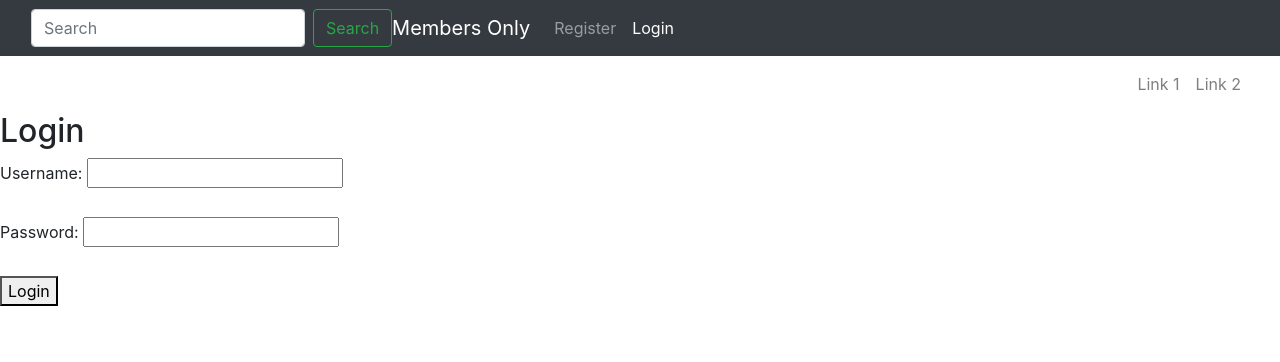
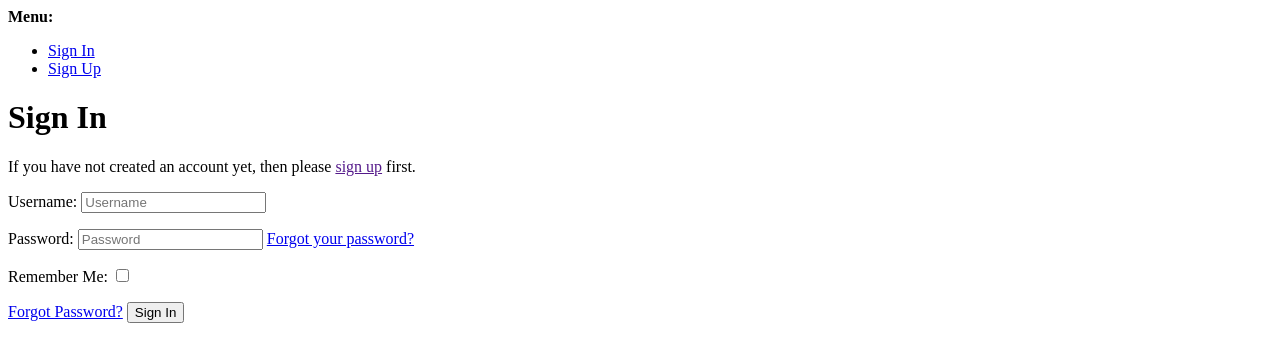
Before and after one commit to CeciliaSG/members-only, a Django app: page /accounts/login/ in a window 1280 px wide. Shown: the top 362 px of the page. Run offline with Django 4.2, Linux system fonts and the light colour scheme; some libraries are stand-ins or nearby versions.

Commit message:
Connect signup with Allauth, and redirect links on signin to signup

```diff
--- a/city_guide/urls.py
+++ b/city_guide/urls.py
@@ -22,7 +22,7 @@ from content_management.views import home
 
 urlpatterns = [
 
-    path('accounts/', include('django.contrib.auth.urls')),
+    #path('accounts/', include('django.contrib.auth.urls')),
     path("accounts/", include("allauth.urls")),
     path('admin/', admin.site.urls),
     path('core/', register, name='registration'),
--- a/core/signals.py
+++ b/core/signals.py
@@ -1,13 +1,13 @@
 from django.db.models.signals import post_save
 from django.dispatch import receiver
 from django.contrib.auth.models import User
-from .models import Profile
+from .models import UserProfile
 
 @receiver(post_save, sender=User)
 def create_user_profile(sender, instance, created, **kwargs):
     if created:
-        Profile.objects.create(user=instance)
+        UserProfile.objects.create(user=instance)
 
 @receiver(post_save, sender=User)
 def save_user_profile(sender, instance, **kwargs):
-    instance.profile.save()
+    instance.userprofile.save()
--- a/core/templates/registration/login.html
+++ /dev/null
@@ -1,22 +0,0 @@
-{% extends 'base.html' %}
-
-{% block content %}
-
-<body>
-    <h2>Login</h2>
-    <form method="post">
-        {% csrf_token %}
-        <label for="username">Username:</label>
-        <input type="text" id="username" name="username" required><br><br>
-        <label for="password">Password:</label>
-        <input type="password" id="password" name="password" required><br><br>
-        <button type="submit">Login</button>
-    </form>
-    {% if messages %}
-    {% for message in messages %}
-    <p>{{ message }}</p>
-    {% endfor %}
-    {% endif %}
-</body>
-
-{% endblock %}
--- a/core/views.py
+++ b/core/views.py
@@ -2,7 +2,7 @@ from django.contrib import messages
 from django.shortcuts import render, redirect
 from django.contrib.auth import authenticate, login, logout
 from django.contrib.auth.decorators import login_required
-from .forms import UserProfileForm
+from .forms import UserForm, UserProfileForm
 from django.contrib.auth.forms import UserCreationForm
 from django.db import transaction
 
@@ -36,7 +36,7 @@ def login(request):
             return redirect('home')
         else:
             messages.error(request, 'Invalid username or password.')
-    return render(request, 'registration/login.html')
+    return render(request, 'socialaccount/signup.html')
 
 def logout(request):
     logout(request)
--- a/templates/account/base.html
+++ b/templates/account/base.html
@@ -1,6 +1,7 @@
 {% load i18n %}
 <!DOCTYPE html>
 <html>
+
 <head>
   <meta http-equiv="X-UA-Compatible" content="IE=edge">
   <meta name="viewport" content="width=device-width, initial-scale=1.0">
@@ -8,6 +9,7 @@
   {% block extra_head %}
   {% endblock extra_head %}
 </head>
+
 <body>
   {% block body %}
 
@@ -30,7 +32,7 @@
       <li><a href="{% url 'account_logout' %}">{% trans "Sign Out" %}</a></li>
       {% else %}
       <li><a href="{% url 'account_login' %}">{% trans "Sign In" %}</a></li>
-        <li><a href="{% url 'account_signup' %}">{% trans "Sign Up" %}</a></li>
+      <li><a href="{% url 'registration' %}">{% trans "Sign Up" %}</a></li>
       {% endif %}
     </ul>
   </div>
@@ -40,4 +42,5 @@
   {% block extra_body %}
   {% endblock extra_body %}
 </body>
+
 </html>
--- a/templates/account/login.html
+++ b/templates/account/login.html
@@ -1,5 +1,4 @@
 {% extends "account/base.html" %}
-
 {% load i18n %}
 {% load account socialaccount %}
 
@@ -13,8 +12,8 @@
 
 {% if socialaccount_providers %}
 <p>{% blocktrans with site.name as site_name %}Please sign in with one
-of your existing third party accounts. Or, <a href="{{ signup_url }}">sign up</a>
-for a {{ site_name }} account and sign in below:{% endblocktrans %}</p>
+  of your existing third party accounts. Or, <a href="{{ url 'registration' }}">sign up</a>
+  for a {{ site_name }} account and sign in below:{% endblocktrans %}</p>
 
 <div class="socialaccount_ballot">
 
@@ -30,7 +29,7 @@ for a {{ site_name }} account and sign in below:{% endblocktrans %}</p>
 
 {% else %}
 <p>{% blocktrans %}If you have not created an account yet, then please
-<a href="{{ signup_url }}">sign up</a> first.{% endblocktrans %}</p>
+  <a href="{{ url 'registration' }}">sign up</a> first.{% endblocktrans %}</p>
 {% endif %}
 
 <form class="login" method="POST" action="{% url 'account_login' %}">
--- a/templates/base.html
+++ b/templates/base.html
@@ -1,6 +1,6 @@
 {% url 'home' as home_url %}
 {% url 'account_login' as login_url %}
-{% url 'account_signup' as signup_url %}
+<!-- {% url 'account_signup' as signup_url %} -->
 {% url 'account_logout' as logout_url %}
 
 <!DOCTYPE html>
@@ -54,7 +54,7 @@
                     {% else %}
                     <li class="nav-item">
                         <a class="nav-link {% if request.path == signup_url %}active{% endif %}" aria-current="page"
-                            href="{% url 'account_signup' %}">Register</a>
+                            href="{% url 'registration' %}">Register</a>
                     </li>
                     <li class="nav-item">
                         <a class="nav-link {% if request.path == login_url %}active{% endif %}" aria-current="page"
```
Also changed, not shown: templates/openid/login.html (+5 -5 lines). Lines whose indentation alone changed are shown as unchanged.
